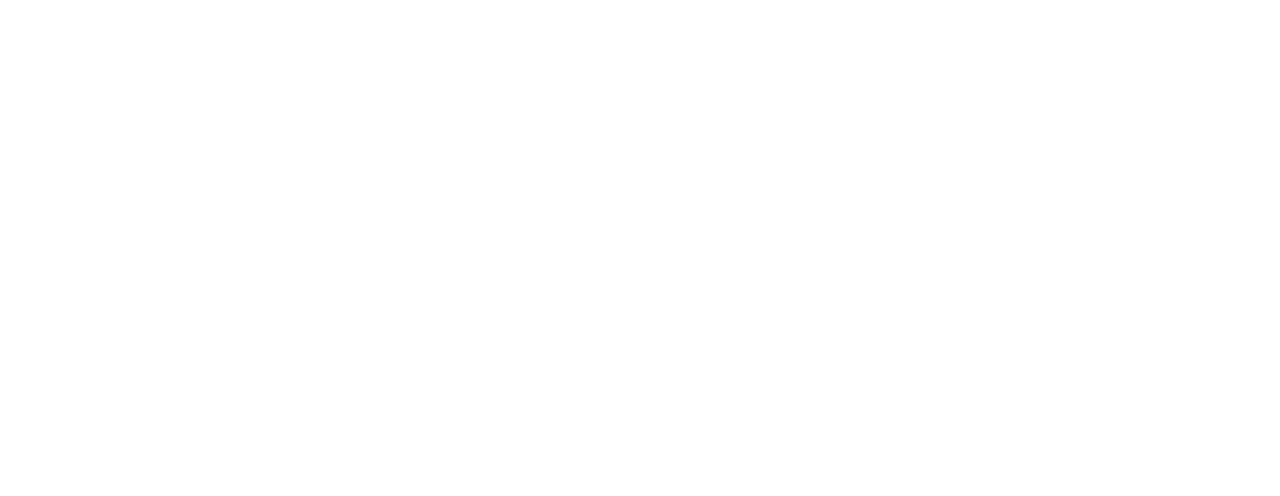
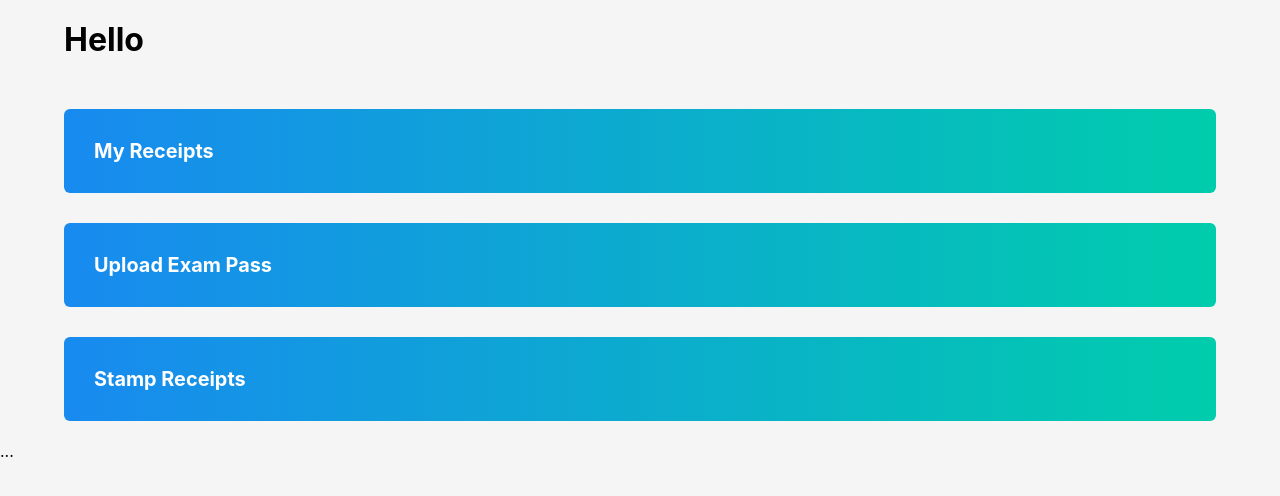
Before and after one commit to DevEmmy/Re-Store, a React (Create React App) app in the folder app/: page / in a window 1280 px wide. Shown: the top 496 px of the page. Built offline with nearby package versions, Linux system fonts and the light colour scheme.

Commit message:
Updated Components and Stylesheets

```diff
--- a/app/package.json
+++ b/app/package.json
@@ -9,7 +9,8 @@
     "react": "^17.0.2",
     "react-dom": "^17.0.2",
     "react-scripts": "5.0.0",
-    "web-vitals": "^2.1.0"
+    "web-vitals": "^2.1.0",
+    "yarn": "^1.22.17"
   },
   "scripts": {
     "start": "react-scripts start",
--- a/app/src/App.css
+++ b/app/src/App.css
@@ -0,0 +1,35 @@
+body{
+    background: rgb(245, 245, 245);
+}
+
+*{
+    padding: 0;
+    margin: 0;
+    box-sizing: border-box;
+}
+
+/* Homepage Styles*/
+.homepage_layout{
+    display: grid;
+    grid-template-rows: 2fr;
+    gap: 50px;
+    width: 90%;
+    margin: 0px auto;
+    padding: 20px 0;
+}
+
+
+.pages{
+    display: grid;
+    grid-template-rows: 2fr;
+    gap: 30px;
+
+}
+
+.page_component{
+    padding: 30px 30px;
+    background: linear-gradient(to left,#00CDAC, #188af0 );
+    color: white;
+    border-radius: 6px;
+    font-size: 17px;
+}
--- a/app/src/App.js
+++ b/app/src/App.js
@@ -1,9 +1,16 @@
 import './App.css';
+import Auth from './Components/Auth/Auth';
+import Register from "./Components/Auth/Register"
+import HomePage from './Components/HomePage';
+
 
 function App() {
   return (
     <div className="App">
-
+		{/* <Register /> */}
+    {/* <Auth /> */}
+    <HomePage />
+    ...
       </div>
   );
 }
--- a/app/src/Components/Auth/Auth.css
+++ b/app/src/Components/Auth/Auth.css
@@ -0,0 +1,82 @@
+body{
+    background: rgb(245, 245, 245);
+}
+
+*{
+    padding: 0;
+    margin: 0;
+    box-sizing: border-box;
+}
+
+/* Authpage Styles */
+.login_head{
+    padding: 13px 0;
+    background: white;
+    border-radius: 6px;
+    box-shadow: rgba(255, 255, 255, 1) 0px 1px 1px 0px inset, rgba(50, 50, 93, 0.5) 0px 50px 100px -20px, rgba(0, 0, 0, 0.7) 0px 30px 60px -30px;
+    font-size: 18px;
+    font-weight: 300;
+    color: rgb(100,100,100);
+    width:40%;
+    margin:3cm auto 0;
+    text-align: center;
+}
+
+.register_social_btn{
+    margin-top: 5cm;
+    width: 80%;
+    margin:2cm  auto 0;
+    padding: 17px 20px;
+    text-align: center;
+    background: #00CDAC;
+    color: white;
+    box-shadow: rgba(255, 255, 255, 0.1) 0px 1px 1px 0px inset, rgba(50, 50, 93, 0.25) 0px 50px 100px -20px, rgba(0, 0, 0, 0.3) 0px 30px 60px -30px;
+    font-size: 17px;
+    border-radius: 8px;
+}
+
+.login_social_btn{
+    width: 80%;
+    margin: 10px auto;
+    color: rgb(100,100,100);
+    font-size: 18px;
+    text-align: center;
+}
+
+.sign_in_btn{
+    color: #00CDAC;
+    text-decoration: underline;
+}
+
+/* Register Page Styles */
+.register_page_container{
+    width: 90%;
+    margin: 20px auto;
+
+}
+
+.top_section{
+    display: flex;
+    flex-direction: column;
+    align-items: center;
+    justify-content: center;
+}
+
+.register_form{
+    display: grid;
+    grid-template-rows: 1fr;
+    margin-top: 40px;
+    gap: 20px;
+}
+
+.register_form > input{
+    padding: 12px 20px;
+    border: 2px solid #00CDAC;
+    border-radius: 6px;
+}
+
+.register_form  input[type=button]{
+    background-color: #00CDAC;
+    color: white;
+
+}
--- a/app/src/Components/Auth/Auth.jsx
+++ b/app/src/Components/Auth/Auth.jsx
@@ -0,0 +1,20 @@
+import React from 'react'
+import './Auth.css'
+
+function Auth() {
+  return (
+    <div>
+        <h1 className='login_head'> Login </h1>
+
+        <div className="register_social_btn">
+            Sign Up with Google
+        </div>
+
+        <div className="login_social_btn">
+            <p>I have an account, <span className="sign_in_btn">Sign In</span></p>
+        </div>
+    </div>
+  )
+}
+
+export default Auth
--- /dev/null
+++ b/app/src/Components/Auth/Register.jsx
@@ -0,0 +1,27 @@
+import React from 'react';
+
+function Register(){
+    return(
+        <div className='register_page_container'>
+            <div className="top_section">
+                <h1>Re-Store</h1>
+            </div>
+
+            <form action="" className='register_form'>
+                <input type="text" name="fullName"  placeholder='Full Name'/>
+                <input type='email' name='email' placeholder='Email'/>
+                <input type="text" name="college"  placeholder='College'/>
+                <input type="number" name="matricNumber" placeholder='Matric Number' />
+                <input type="text" name="department" placeholder='Department'/>
+
+                <input type="button" value="Create Profile" />
+            </form>
+
+
+
+        </div>
+    )
+
+}
+
+export default Register
--- a/app/src/Components/HomePage.jsx
+++ b/app/src/Components/HomePage.jsx
@@ -0,0 +1,27 @@
+import React from 'react'
+import Profile from './Profile'
+
+function HomePage() {
+  return (
+    <div className='homepage_layout'>
+
+        <Profile />
+        <div className="pages">
+            <div className="page_component">
+                <h3>My Receipts</h3>
+            </div>
+
+            <div className="page_component">
+                <h3>Upload Exam Pass</h3>
+            </div>
+
+            <div className="page_component">
+                <h3>Stamp Receipts</h3>
+            </div>
+        </div>
+
+    </div>
+  )
+}
+
+export default HomePage
--- a/app/src/Components/Profile.jsx
+++ b/app/src/Components/Profile.jsx
@@ -0,0 +1,19 @@
+import React from 'react'
+
+function Profile() {
+  return (
+    <div className='profile_head'>
+        <div className="profile_container">
+            <div className="profile_img_container">
+
+            </div>
+
+            <div className="profile_text_area">
+              <h1>Hello</h1>
+            </div>
+        </div>
+    </div>
+  )
+}
+
+export default Profile
```
Also changed, not shown: app/src/Components/Pages/MyReceipts.jsx (+9 -0 lines), app/src/Components/Pages/StampReceipts.jsx (+9 -0 lines), app/src/Components/Pages/UploadExamPass.jsx (+9 -0 lines), 1 other file (tests, documents, lock files or other folders).
